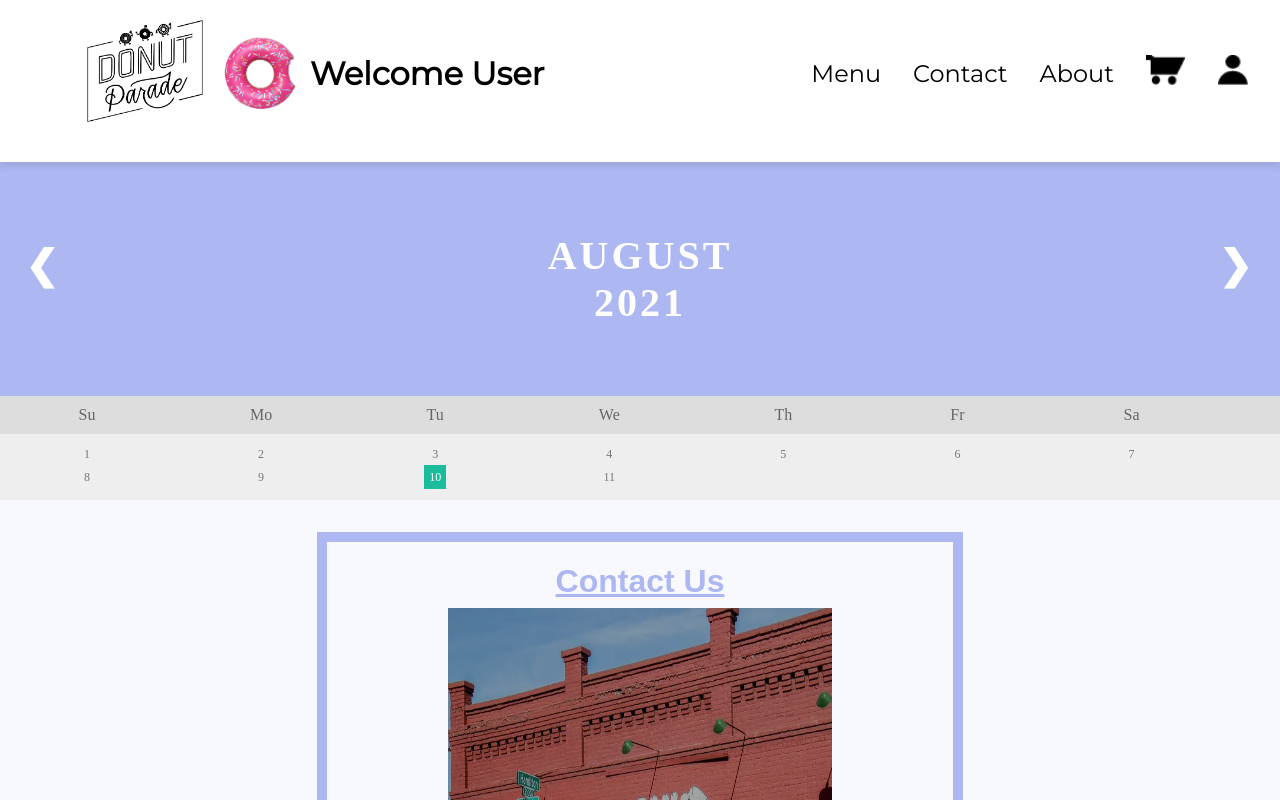
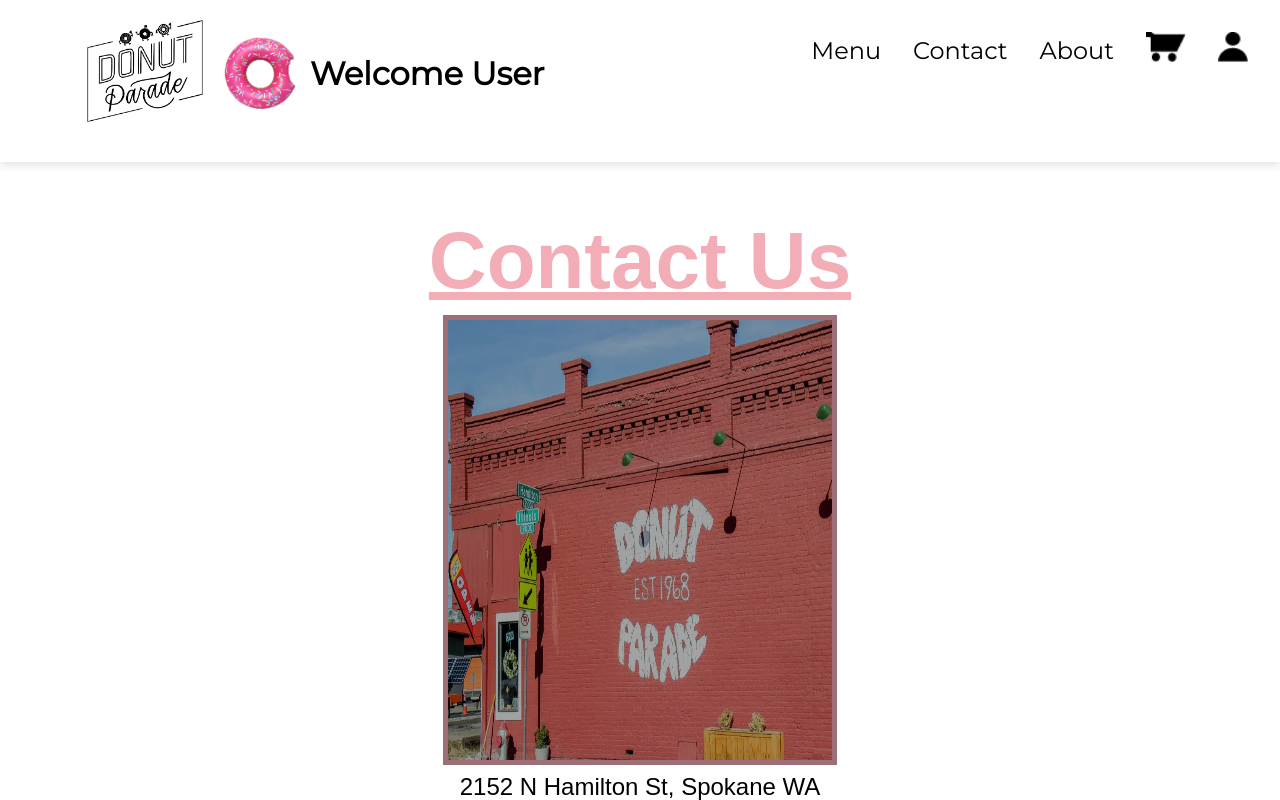
Before and after one commit to CSCD488-Winter2024/project-description-user-stories-and-glossary-project-unknown, a React (Vite) app in the folder DonutParade/: page /contact in a window 1280 px wide. Shown: the top 800 px of the page. Built offline with nearby package versions, Linux system fonts and the light colour scheme; no server answers; the database is empty; a web font is replaced by a local one.

Commit message:
editing contact page

```diff
--- a/DonutParade/src/pages/Contact.jsx
+++ b/DonutParade/src/pages/Contact.jsx
@@ -10,37 +10,6 @@ function Contact() {
 
       <Header />
 
-      <div class="month">
-        <ul>
-        <li class="prev">&#10094;</li>
-        <li class="next">&#10095;</li>
-        <li>August<br/><span>2021</span></li>
-        </ul>
-      </div>
-
-      <ul class="weekdays">
-        <li>Su</li>
-        <li>Mo</li>
-        <li>Tu</li>
-        <li>We</li>
-        <li>Th</li>
-        <li>Fr</li>
-        <li>Sa</li>
-      </ul>
-
-      <ul class="days">
-        <li>1</li>
-        <li>2</li>
-        <li>3</li>
-        <li>4</li>
-        <li>5</li>
-        <li>6</li>
-        <li>7</li>
-        <li>8</li>
-        <li>9</li>
-        <li><span class="active">10</span></li>
-        <li>11</li>
-      </ul>
       <section id='contactContainer'>
         <h1 id='contact'>Contact Us</h1>
         <img src={DonutShop} alt="Shop" />
--- a/DonutParade/src/styles/Contact.css
+++ b/DonutParade/src/styles/Contact.css
@@ -3,17 +3,19 @@
   padding: 0;
 }
 
-.Contact, html {
-  height: 100%;
-  width: 100%;
+#contactContainer img {
+  width: 30vw;
+  height: 55vh;
+  filter: brightness(65%);
+  border: solid 5px #F2ADB7;
 }
 
-.Contact {
-  width: 100vw;
-  height: 100vh;
-  display: flex;
-  flex-direction: column;
-  background-color: #F8F8FF;
+#contactContainer p {
+  font-family: 'Plein', sans-serif;
+  font-size: 1.5em;
+  margin-top: 0.5rem;
+  margin-bottom: 0.5rem;
+  text-align: center;
 }
 
 #contactContainer {
@@ -23,107 +25,6 @@
   align-items: center;
   margin-top: 2rem;
   margin-bottom: 2rem;
-}
-
-.Contact ul {
-  list-style-type: none;
-}
-
-/* Month header */
-.month {
-  padding: 70px 25px;
-  background: #ADB7F2;
-  text-align: center;
-}
-
-/* Month list */
-.month ul {
-  margin: 0;
-  padding: 0;
-}
-
-.month ul li {
-  color: white;
-  font-size: 40px;
-  font-weight: bolder;
-  text-transform: uppercase;
-  letter-spacing: 3px;
-}
-
-/* Previous button inside month header */
-.month .prev {
-  float: left;
-  padding-top: 10px;
-}
-
-/* Next button */
-.month .next {
-  float: right;
-  padding-top: 10px;
-}
-
-/* Weekdays (Mon-Sun) */
-.weekdays {
-  margin: 0;
-  padding: 10px 0;
-  background-color:#ddd;
-}
-
-.weekdays li {
-  display: inline-block;
-  width: 13.6%;
-  color: #666;
-  text-align: center;
-}
-
-/* Days (1-31) */
-.days {
-  padding: 10px 0;
-  background: #eee;
-  margin: 0;
-}
-
-.days li {
-  list-style-type: none;
-  display: inline-block;
-  width: 13.6%;
-  text-align: center;
-  margin-bottom: 5px;
-  font-size:12px;
-  color: #777;
-}
-
-/* Highlight the "current" day */
-.days li .active {
-  padding: 5px;
-  background: #1abc9c;
-  color: white !important;
-}
-
-/* about us section css */
-#contactContainer img {
-  width: 30vw;
-  height: 55vh;
-  filter: brightness(65%);
-}
-
-#contactContainer p {
-  font-family: 'Plein', sans-serif;
-  font-size: 1.5em;
-  color: #ADB7F2;
-  margin-top: 0.5rem;
-  margin-bottom: 0.5rem;
-  text-align: center; /* Add this line to center the text */
-}
-
-#contactContainer {
-  display: flex;
-  flex-direction: column;
-  justify-content: center;
-  align-items: center;
-  margin-top: 2rem;
-  margin-bottom: 2rem;
-  border: 10px solid #ADB7F2;
   padding: 13px;
   max-width: 600px;
   margin-left: auto;
@@ -132,23 +33,23 @@
 
 #contact {
   font-family: 'Plein', sans-serif;
-  font-size: 2em;
-  color: #ADB7F2;
+  font-size: 5em;
+  color: #F2ADB7;
   margin-top: 0.5rem;
   margin-bottom: 0.5rem;
-  text-align: center; /* Add this line to center the text */
+  text-align: center;
   text-decoration: underline;
 }
 
 #phone-number-button {
   display: inline-block;
   padding: 10px 20px;
-  background-color: #ADB7F2; /* Pink color */
+  background-color: #F2ADB7;
   color: white;
-  text-decoration: none; /* Remove underline from anchor tag */
+  text-decoration: none;
   border-radius: 5px;
 }
 
 #phone-number-button:hover {
-  background-color: #F2ADB7; /* Darker pink color on hover */
+  background-color: #ADB7F2;
 }
```
